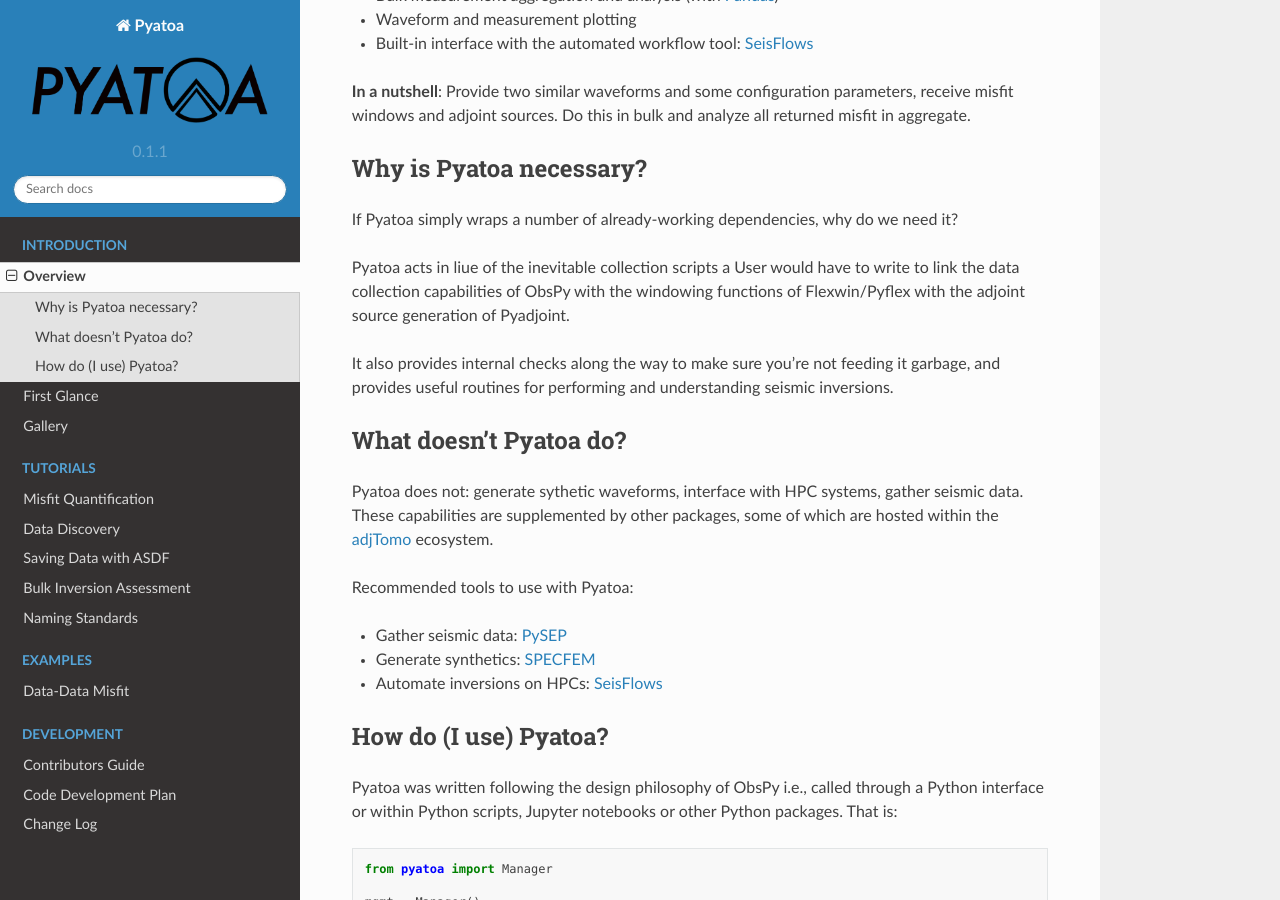
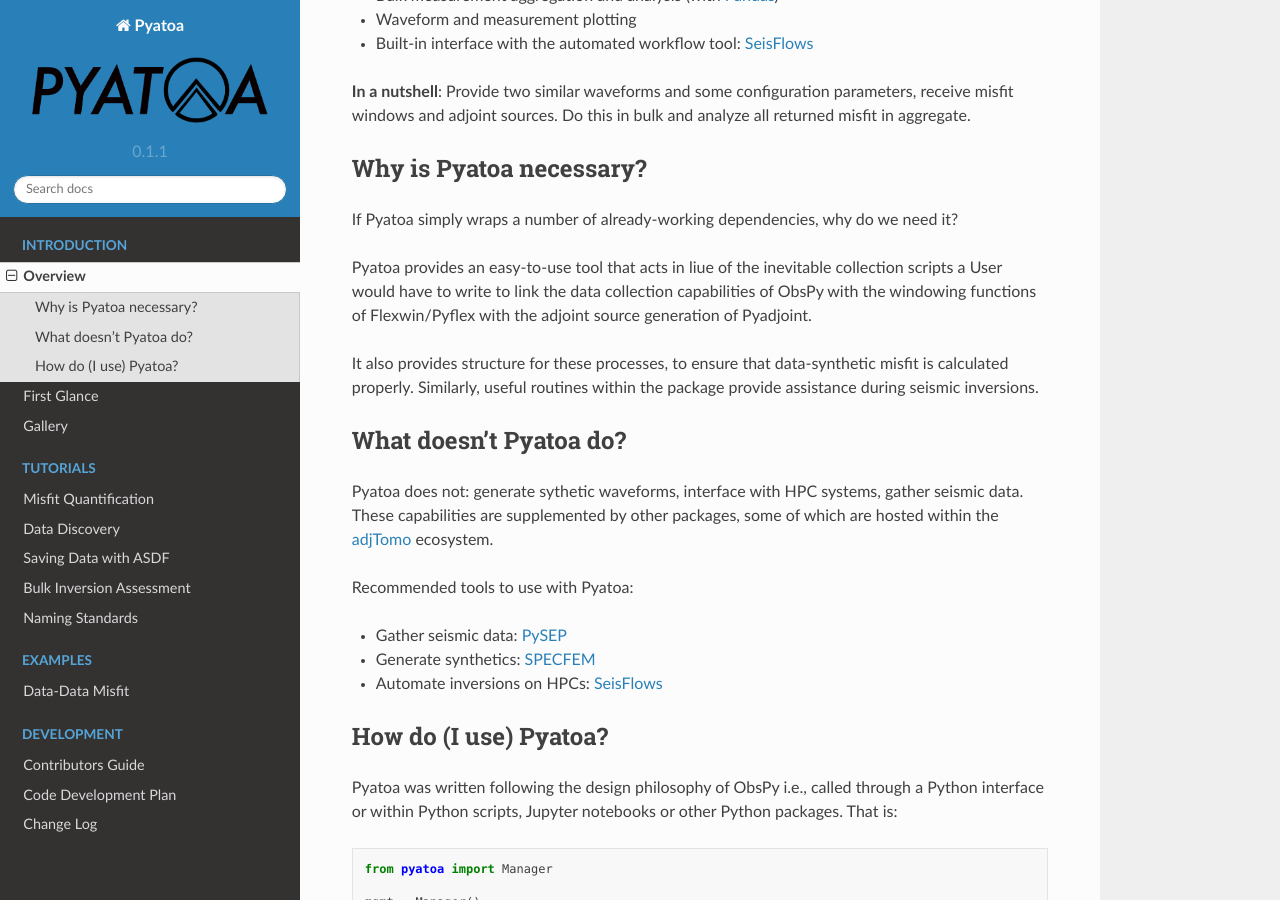
Before and after one commit to adjtomo/pyatoa, a Sphinx documentation site: the page built from docs/overview.rst, in a window 1280 px wide and 900 px high, scrolled down 320 px. Built offline with Sphinx 7.4.7 and the Read the Docs theme 2.0.0, drawn with Linux system fonts in a browser that asks for light colours; pages that are not in the unit, such as notebooks, are missing from menus.

Commit message:
last minute doc fixes

```diff
--- a/docs/overview.rst
+++ b/docs/overview.rst
@@ -27,14 +27,14 @@
 If Pyatoa simply wraps a number of already-working dependencies, why
 do we need it?
 
-Pyatoa acts in liue of the inevitable collection scripts a User would
-have to write to link the data collection capabilities of ObsPy with the
-windowing functions of Flexwin/Pyflex with the adjoint source generation of
-Pyadjoint.
+Pyatoa provides an easy-to-use tool that acts in liue of the inevitable
+collection scripts a User would have to write to link the data collection
+capabilities of ObsPy with the windowing functions of Flexwin/Pyflex with the
+adjoint source generation of Pyadjoint.
 
-It also provides internal checks along the way to make sure you're not feeding
-it garbage, and provides useful routines for performing and understanding
-seismic inversions.
+It also provides structure for these processes, to ensure that data-synthetic
+misfit is calculated properly. Similarly, useful routines within the package
+provide assistance during seismic inversions.
 
 What doesn't Pyatoa do?
 ~~~~~~~~~~~~~~~~~~~~~~~
```
Also changed, not shown: docs/ex_data_data.rst (+3 -4 lines), docs/index.rst (+4 -3 lines).
